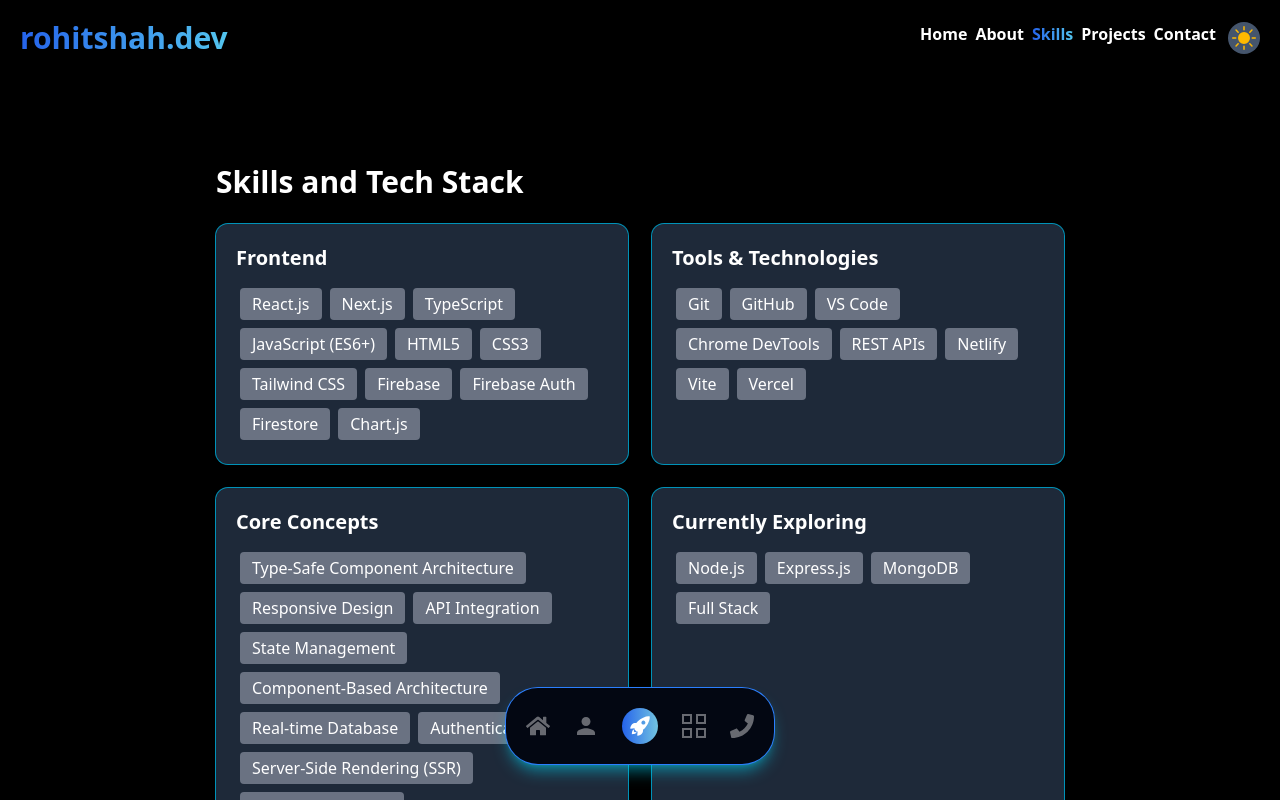
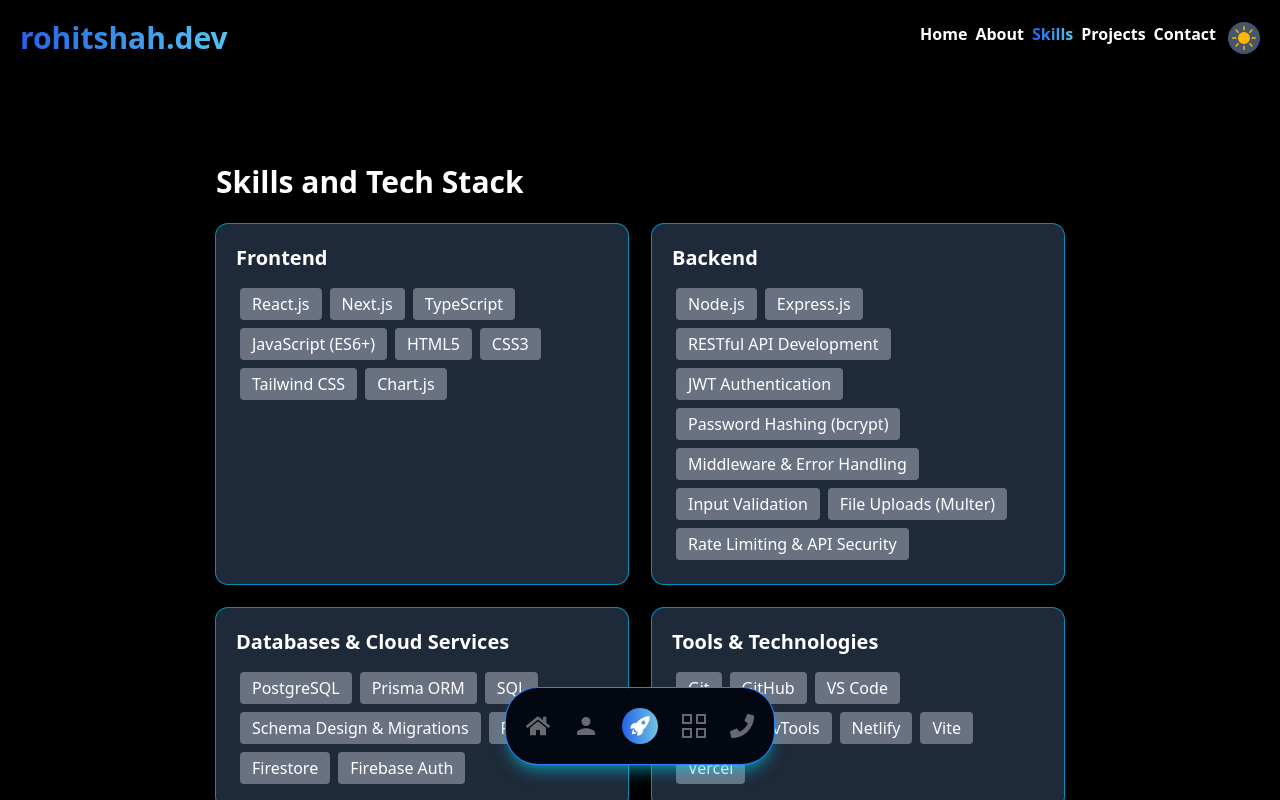
Before and after one commit to rohitshah316/rohitshah.dev-nextjs, a Next.js app: page /skills in a window 1280 px wide. Shown: the top 800 px of the page. Built offline with nearby package versions, Linux system fonts and the light colour scheme.

Commit message:
updated: skills data

```diff
--- a/src/data/skills.js
+++ b/src/data/skills.js
@@ -10,28 +10,52 @@ export const skills = [
       "HTML5",
       "CSS3",
       "Tailwind CSS",
-      "Firebase",
-      "Firebase Auth",
-      "Firestore",
       "Chart.js",
     ],
   },
   {
     id: 2,
+    title: "Backend",
+    skills: [
+      "Node.js",
+      "Express.js",
+      "RESTful API Development",
+      "JWT Authentication",
+      "Password Hashing (bcrypt)",
+      "Middleware & Error Handling",
+      "Input Validation",
+      "File Uploads (Multer)",
+      "Rate Limiting & API Security",
+    ],
+  },
+  {
+    id: 3,
+    title: "Databases & Cloud Services",
+    skills: [
+      "PostgreSQL",
+      "Prisma ORM",
+      "SQL",
+      "Schema Design & Migrations",
+      "Firebase",
+      "Firestore",
+      "Firebase Auth",
+    ],
+  },
+  {
+    id: 4,
     title: "Tools & Technologies",
     skills: [
       "Git",
       "GitHub",
       "VS Code",
       "Chrome DevTools",
-      "REST APIs",
       "Netlify",
       "Vite",
       "Vercel",
     ],
   },
   {
-    id: 3,
+    id: 5,
     title: "Core Concepts",
     skills: [
       "Type-Safe Component Architecture",
@@ -39,24 +63,25 @@ export const skills = [
       "API Integration",
       "State Management",
       "Component-Based Architecture",
+      "Relational Database Design",
+      "Authentication & Protected Routes",
       "Real-time Database",
-      "Authentication",
       "Server-Side Rendering (SSR)",
       "File-Based Routing",
+      "Asynchronous Programming",
     ],
   },
   {
-    id: 4,
+    id: 6,
     title: "Currently Exploring",
     skills: [
-      "Node.js",
-      "Express.js",
+      "Full Stack Development",
+      "Next.js Route Handlers",
       "MongoDB",
-      "Full Stack",
     ],
   },
   {
-    id: 5,
+    id: 7,
     title: "Professional Skills",
     skills: [
       "Problem Solving",
```
